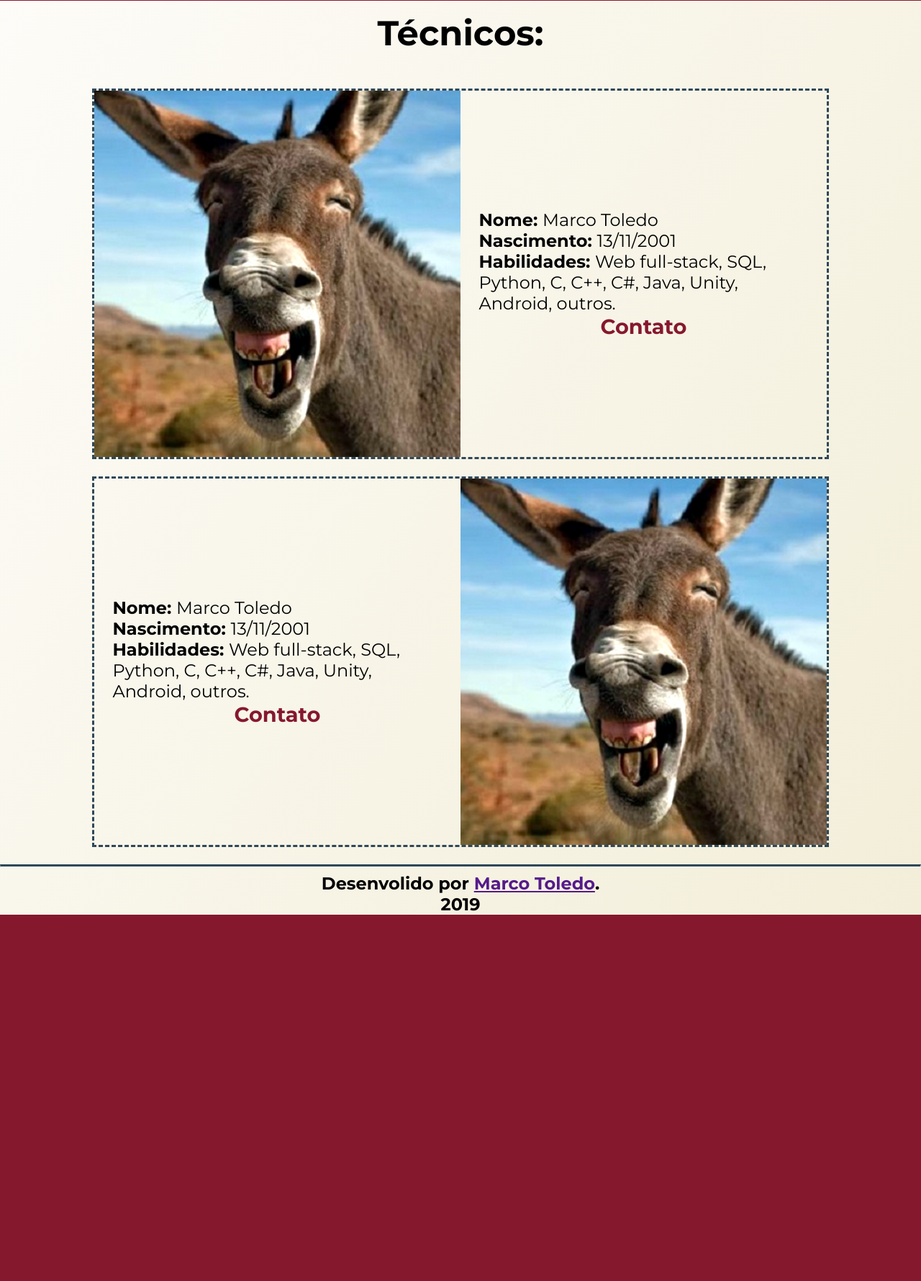
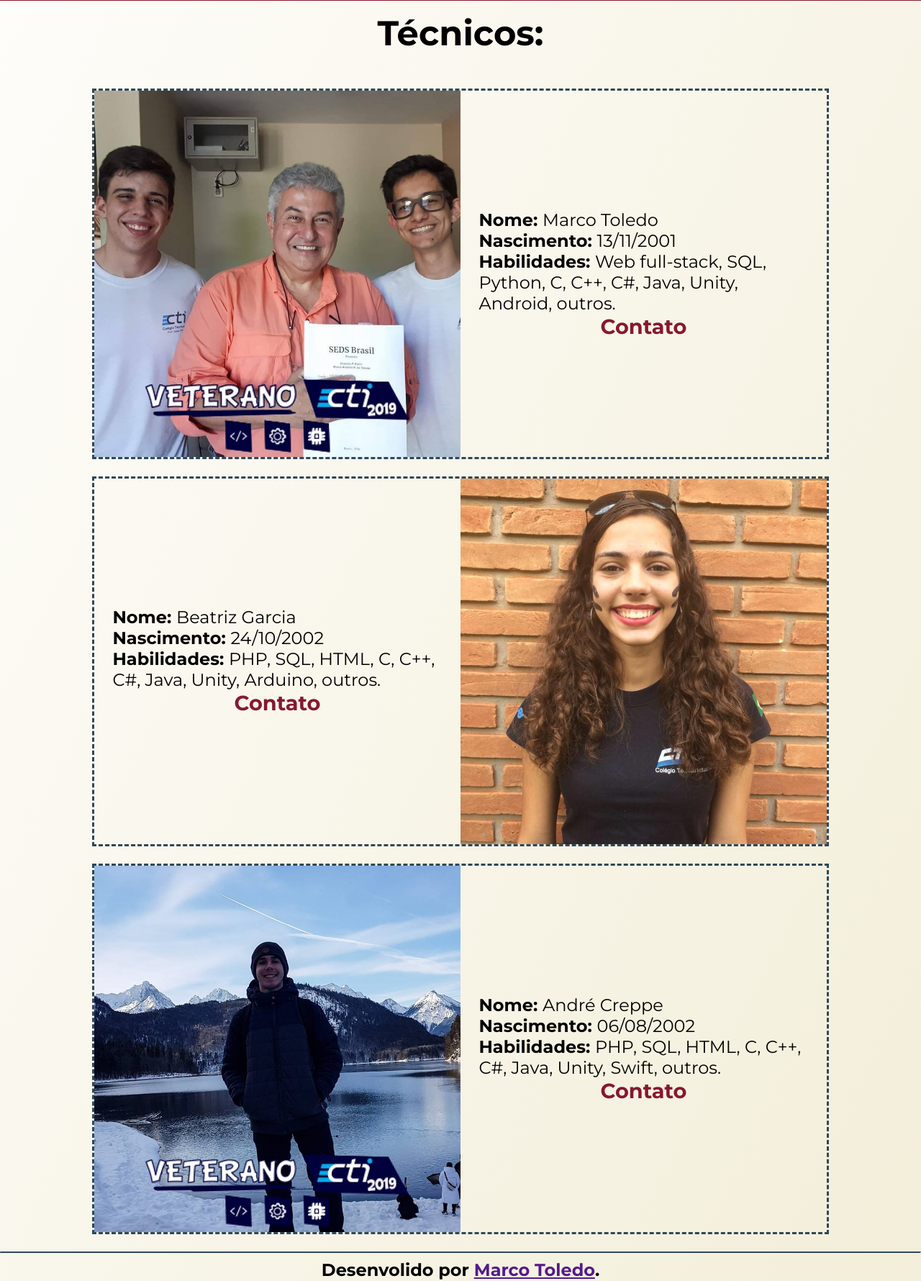
Before and after one commit to Ocramoi/Ocramoi.github.io, a PHP site: page / in a window 1280 px wide. Shown: the part 799-2579 px from the top of the page at 72% size. Before the commit the page ends 2070 px from the top, so only its background shows below. Run offline with PHP 8.4, Linux system fonts and the light colour scheme; some libraries are stand-ins or nearby versions.

Commit message:
JSON tecnicos

```diff
--- /dev/null
+++ b/carrega.js
@@ -0,0 +1,57 @@
+let tecnicos =
+[
+    {img: 'marco.jpg', nome: 'Marco Toledo', nascimento: '13/11/2001', habilidades: 'Web full-stack, SQL, Python, C, C++, C#, Java, Unity, Android, outros.', face: 'https://www.facebook.com/marcoantonio.ribeirodetoledo', twitter: '0cramoi', mail: 'mardt@uol.com.br'},
+    {img: 'beatriz.jpg', nome: 'Beatriz Garcia', nascimento: '24/10/2002', habilidades: 'PHP, SQL, HTML, C, C++, C#, Java, Unity, Arduino, outros.', face: 'https://www.facebook.com/beatriz.gimenesgarcia', twitter: 'biagimenes__', mail: 'biagimenesgarcia@gmail.com'},
+    {img: 'andre.jpg', nome: 'André Creppe', nascimento: '06/08/2002', habilidades: 'PHP, SQL, HTML, C, C++, C#, Java, Unity, Swift, outros.', face: 'https://www.facebook.com/andrecreppe', twitter: 'andrecreppe', mail: 'andrecrepper@gmail.com'}
+];
+
+for(let k = 0; k < tecnicos.length; k++)
+{
+    let imgArea, txtArea;
+    if(k%2 === 0)
+    {
+        imgArea = 'esq';
+        txtArea = 'dir';
+    }
+    else
+    {
+        imgArea = 'dir';
+        txtArea = 'esq';
+    }
+    $('main').append('<div class="tec">'+
+                        '<img src="imgs/'+tecnicos[k].img+'" alt="'+tecnicos[k].nome+'" style="grid-area: '+imgArea+';">'+
+                        '<div class="textoTec" style="grid-area: '+txtArea+';">'+
+                            '<b>Nome: </b>'+tecnicos[k].nome+'<br>'+
+                            '<b>Nascimento: </b>'+tecnicos[k].nascimento+'<br>'+
+                            '<b>Habilidades: </b>'+tecnicos[k].habilidades+'<br>'+
+                            '<div class="contTec" id="'+k+'">Contato</div>'+
+                        '</div>'+
+                     '</div>');
+}
+
+$('.contTec').click(e =>
+{
+    let obj = tecnicos[e.currentTarget.id], contatos = '';
+
+    if(obj.face != null)
+    {
+        contatos += '&nbsp;&nbsp;<a class="linksCont" href="'+obj.face+'"><i class="fab fa-facebook"></i>Facebook</a>&nbsp;&nbsp;<br>';
+    }
+    if(obj.twitter != null)
+    {
+        contatos += '&nbsp;&nbsp;<a class="linksCont" href="https://twitter.com/'+obj.twitter+'"><i class="fab fa-twitter"></i>@'+obj.twitter+'</a>&nbsp;&nbsp;<br>';
+    }
+    if(obj.mail != null)
+    {
+        contatos += '&nbsp;&nbsp;<a class="linksCont" href="mailto:'+obj.mail+'"><i class="fas fa-envelope"></i>Email</a>&nbsp;&nbsp;<br>';
+    }
+
+    if($(e.currentTarget).html() === 'Contato')
+    {
+        $(e.currentTarget).append('<div class="menuCont">'+contatos+'</div>');
+    }
+    else
+    {
+        $(e.currentTarget).html('Contato');
+    }
+});
--- a/index.html
+++ b/index.html
@@ -4,6 +4,7 @@
     <meta charset="UTF-8">
     <meta name="viewport" content="width=device-width, initial-scale=1.0">
     <meta http-equiv="X-UA-Compatible" content="ie=edge">
+    <script src="https://kit.fontawesome.com/5599573a80.js"></script>
     <link rel="stylesheet" href="style.css">
     <title>Desenvolvedores</title>
 </head>
@@ -24,30 +25,15 @@
         Técnicos:
     </div>
 
-    <div class="tec">
-        <img src="imgs/burro.jpg" alt="Marco" style="grid-area: esq;">
-        <div class="textoTec" style="grid-area: dir;">
-            <b>Nome: </b>Marco Toledo <br>
-            <b>Nascimento: </b>13/11/2001<br>
-            <b>Habilidades: </b>Web full-stack, SQL, Python, C, C++, C#, Java, Unity, Android, outros.
-            <div class="contTec"><a href="">Contato</a></div>
-        </div>
-    </div>
+    <main>
 
-    <div class="tec">
-        <img src="imgs/burro.jpg" alt="Marco" style="grid-area: dir;">
-        <div class="textoTec" style="grid-area: esq;">
-            <b>Nome: </b>Marco Toledo <br>
-            <b>Nascimento: </b>13/11/2001<br>
-            <b>Habilidades: </b>Web full-stack, SQL, Python, C, C++, C#, Java, Unity, Android, outros.
-            <div class="contTec"><a href="#">Contato</a></div>
-        </div>
-    </div>
+    </main>
 
     <hr>
     <div id="rodape">Desenvolido por <a href="">Marco Toledo</a>. <br> 2019</div>
 
     <script src="jquery.js"></script>
     <script src="index.js"></script>
+    <script src="carrega.js"></script>
 </body>
 </html>
--- a/style.css
+++ b/style.css
@@ -14,7 +14,17 @@ body
 
 hr
 {
-    border-top: 3px solid #2F4858;
+    border-top: 2px solid #2F4858;
+}
+
+main
+{
+    width: 100%;
+}
+
+i
+{
+    margin-right: 5px;
 }
 
 #init
@@ -105,11 +115,13 @@ hr
 
 .contTec
 {
+    position: relative;
     width: 100%;
     font-weight: bold;
     text-align: center;
-    color: #86182E;
+    color: #86182E !important;
     font-size: 1.2em;
+    cursor: pointer !important;
 }
 
 .contTec a
@@ -117,6 +129,29 @@ hr
     cursor: pointer !important;
     text-decoration: none !important;
     color: currentColor !important;
+}
+
+.menuCont
+{
+    position: absolute;
+    top: 0;
+    left: 50%;
+    background-color: #86182E;
+    color: black;
+    transform: translate(-50%, -100%);
+    border: 0;
+    border-radius: 15px;
+    text-align: center;
+    padding-top: 5px;
+    padding-bottom: 5px;
+    width: auto;
+}
+
+.linksCont
+{
+    text-decoration: none !important;
+    color: currentColor !important;
+    cursor: pointer !important;
 }
 
 #rodape
```
Also changed, not shown: imgs/andre.jpg (added), imgs/beatriz.jpg (added), imgs/burro.jpg (deleted), imgs/marco.jpg (added).
